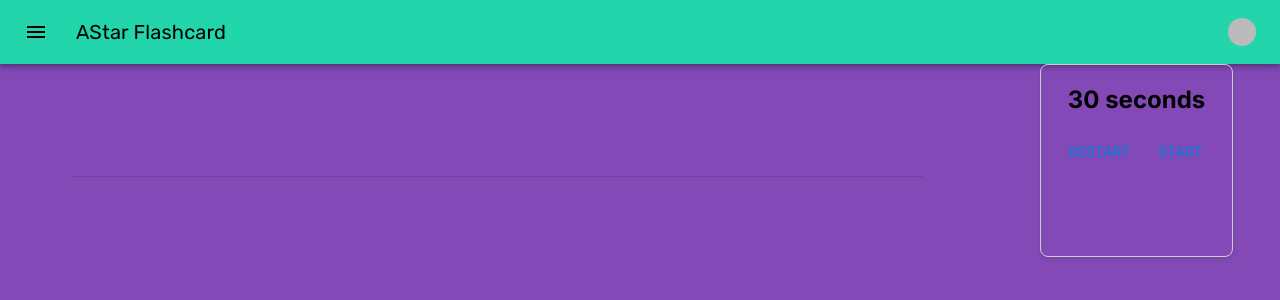
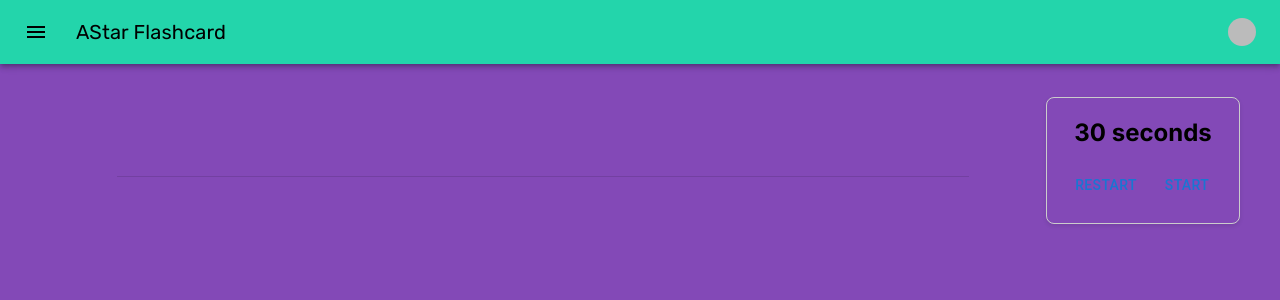
Before and after one commit to Shoheicode/Project-4-AI-Flashcards, a Next.js app: page /flashcard in a window 1280 px wide. Shown: the top 300 px of the page. Built offline with nearby package versions, Linux system fonts and the light colour scheme; no server answers; sample sign-in values are in the browser's storage; some icons are missing; a web font is replaced by a local one.

Commit message:
updated color

```diff
--- a/app/flashcard/flashcard.css
+++ b/app/flashcard/flashcard.css
@@ -7,6 +7,11 @@
     color: white;
 }
 
+.buttonC{
+    color: black;
+    background-color: #23d5ab;
+}
+
 .buttonC:hover{
     color: white;
     background-color: #1db18f!important;
--- a/app/flashcard/page.js
+++ b/app/flashcard/page.js
@@ -113,6 +113,8 @@ export default function Flashcard() {
           <NavBar />
           <Stack
               direction={"row"}
+              paddingLeft={5}
+              paddingRight={5}
             >
           <Container
             maxWidth="md"
@@ -218,17 +220,23 @@ export default function Flashcard() {
               )}
               </Stack>
           </Container>
+          <Box
+            display={"flex"}
+            justifyContent={"center"}
+            alignItems={"center"}
+          >
             <div className="countdown-timer">
               <p className="timer-display">{time} seconds</p>
               <div className="button-container">
-              <Button onClick={resetTimer} className="timer-button">
+                <Button onClick={resetTimer} className="timer-button buttonC">
                   Restart
                 </Button>
-              <Button onClick={startTimer} className="timer-button">
+                <Button onClick={startTimer} className="timer-button buttonC">
                   Start
                 </Button>
               </div>
             </div>
+          </Box>
           </Stack>
         </Box>
       )
```
Lines whose indentation alone changed are shown as unchanged.
